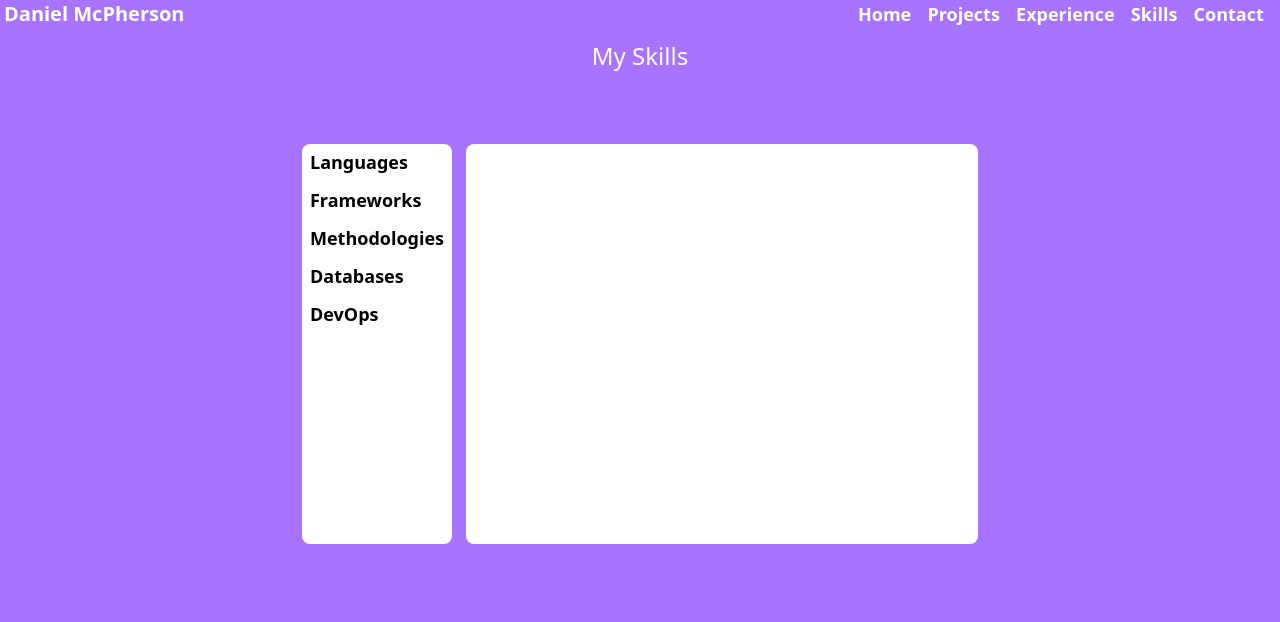
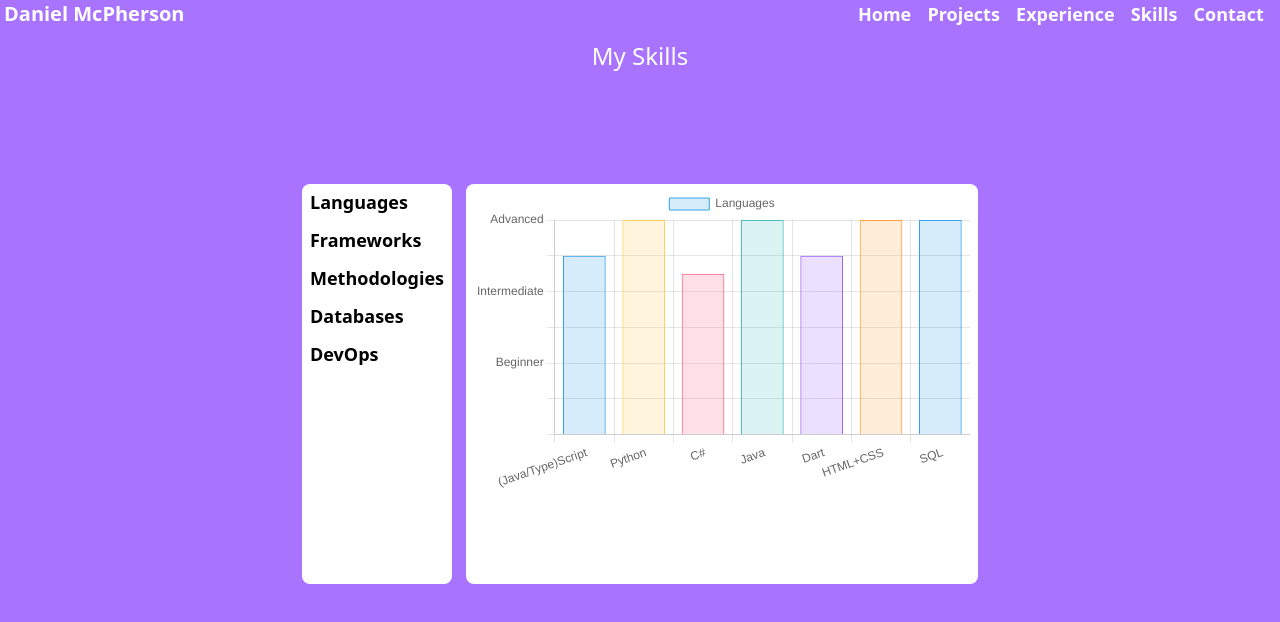
Before and after one commit to RangerVinven/Old-Old-Portfolio, a Next.js app: page /skills in a window 1280 px wide. Shown: the top 622 px of the page. Built offline with nearby package versions, Linux system fonts and the light colour scheme.

Commit message:
Made the data shown dynamic based on the selected category

```diff
--- a/pages/skills.tsx
+++ b/pages/skills.tsx
@@ -1,30 +1,32 @@
-import React from 'react'
+import React, { useState } from 'react';
 
-import Navbar from './components/Navbar'
-import PageTitle from './components/PageTitle'
-import BarChart from './components/BarChart'
+import Navbar from './components/Navbar';
+import PageTitle from './components/PageTitle';
+import BarChart from './components/BarChart';
+
+import {Categories} from './components/BarChart';
 
 export default function skills() {
+
+  // Which data to show in the bar chart
+  const [selectedCategory, setselectedCategory] = useState(Categories.Languages);
+
   return (
     <div className="bg-purple h-screen overflow-hidden">
         <Navbar />
         <PageTitle title="My Skills" />
 
-        <br />
-        <br />
-        <br />
-
-        <div className="flex justify-center h-full w-fulbg-red-500">
+        <div className="flex justify-center h-full w-fulbg-red-500 mt-28">
             <div className="bg-white h-3/6 w-fit px-2 py-1 rounded-lg mr-3.5">
-                <h3 className="text-lg font-bold mb-2.5 hover:cursor-pointer">Languages</h3>
-                <h3 className="text-lg font-bold mb-2.5 hover:cursor-pointer">Frameworks</h3>
-                <h3 className="text-lg font-bold mb-2.5 hover:cursor-pointer">Methodologies</h3>
-                <h3 className="text-lg font-bold mb-2.5 hover:cursor-pointer">Databases</h3>
-                <h3 className="text-lg font-bold mb-1.5 hover:cursor-pointer">DevOps</h3>
+                <h3 className="text-lg font-bold mb-2.5 hover:cursor-pointer" onClick={() => setselectedCategory(Categories.Languages)}>Languages</h3>
+                <h3 className="text-lg font-bold mb-2.5 hover:cursor-pointer" onClick={() => setselectedCategory(Categories.Frameworks)}>Frameworks</h3>
+                <h3 className="text-lg font-bold mb-2.5 hover:cursor-pointer" onClick={() => setselectedCategory(Categories.Methodologies)}>Methodologies</h3>
+                <h3 className="text-lg font-bold mb-2.5 hover:cursor-pointer" onClick={() => setselectedCategory(Categories.Databases)}>Databases</h3>
+                <h3 className="text-lg font-bold mb-1.5 hover:cursor-pointer" onClick={() => setselectedCategory(Categories.DevOps)}>DevOps</h3>
             </div>
 
             <div className="bg-white h-3/6 w-2/5 px-2 py-1 rounded-lg">
-                <BarChart />
+                <BarChart dataToShow={selectedCategory} />
             </div>
 
         </div>
```
